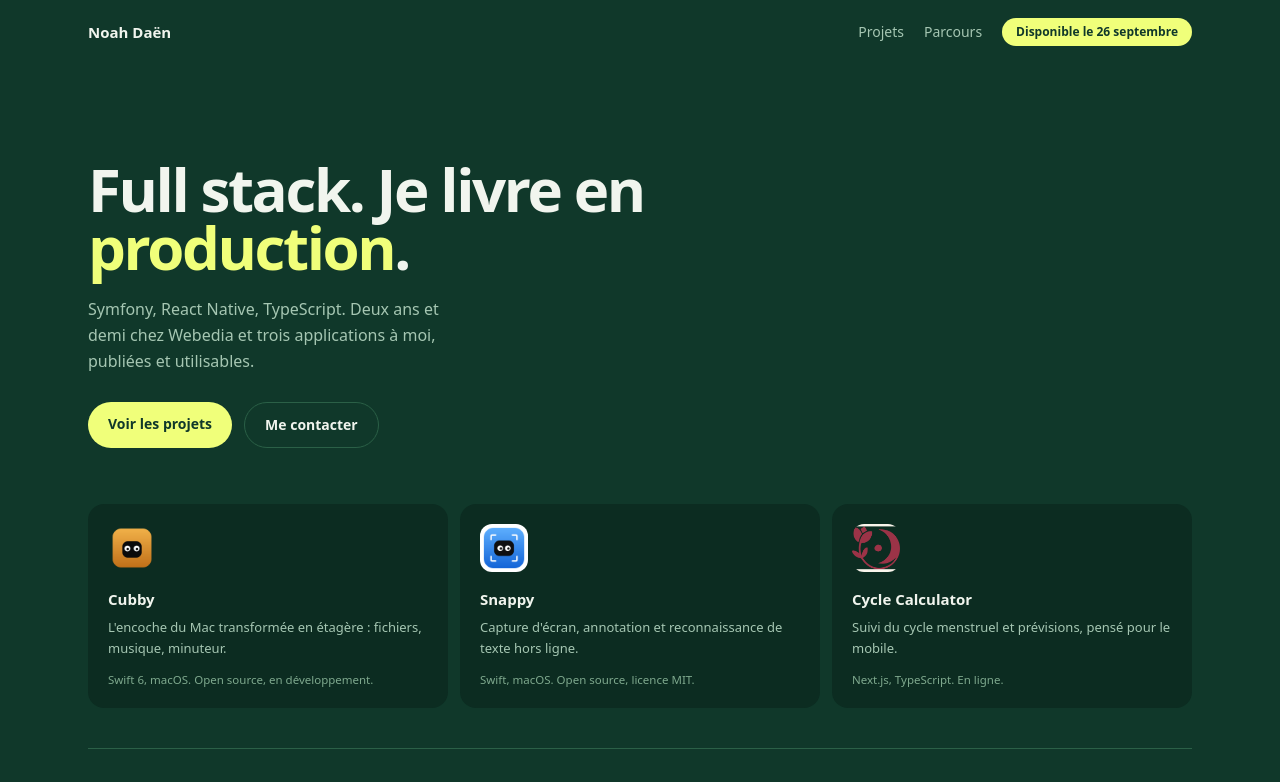
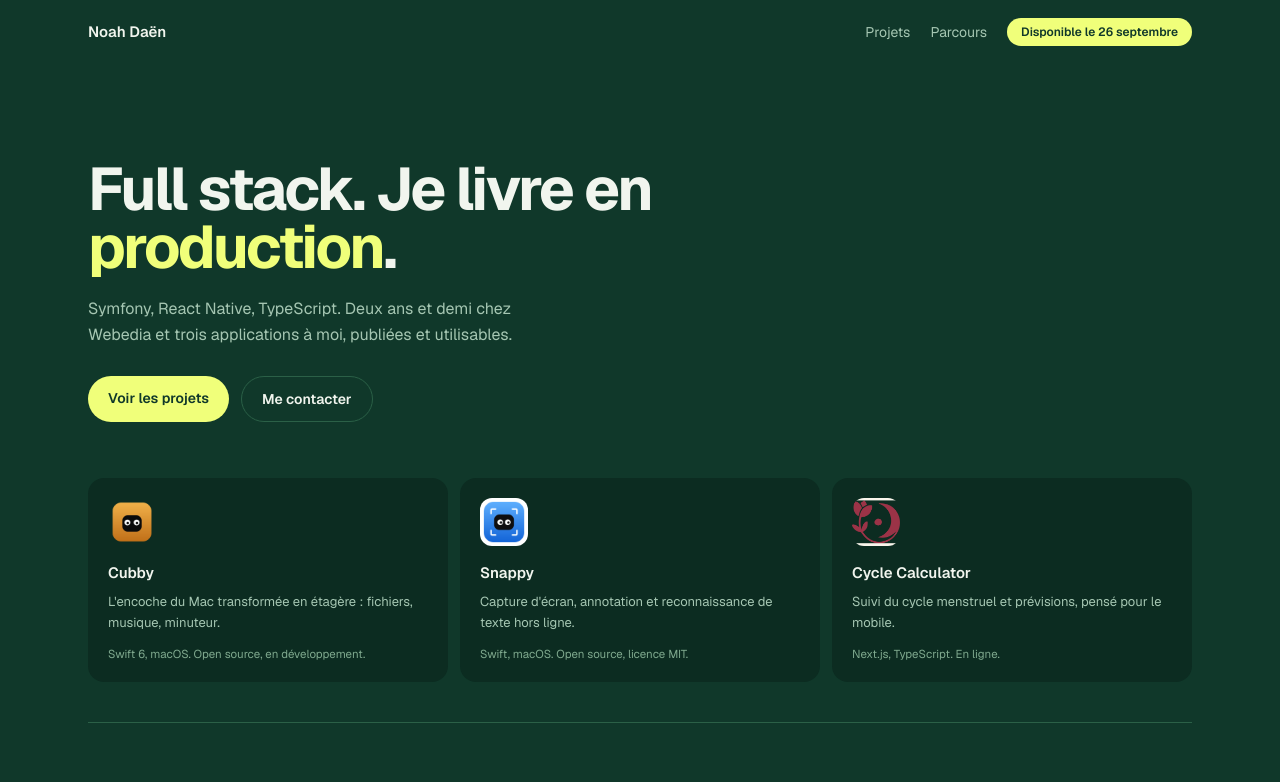
Before and after one commit to ndaen/portfolio, a Next.js app: page / in a window 1280 px wide. Shown: the top 782 px of the page. Built offline with nearby package versions, Linux system fonts and the light colour scheme.

Commit message:
fix: wire tailwind font-sans/font-mono to geist runtime variables

```diff
--- a/src/app/globals.css
+++ b/src/app/globals.css
@@ -9,6 +9,15 @@
   --color-meta: #7FA98E;
   --color-line: #2B6047;
   --radius-tile: 16px;
+}
+
+/* Les variables --font-geist-sans/--font-geist-mono sont posées à l'exécution
+   par `geist/font/*` sur <html> (layout.tsx). @theme inline les relie aux
+   utilitaires Tailwind font-sans/font-mono sans les redéclarer, avec un
+   repli si la variable n'est pas encore posée. */
+@theme inline {
+  --font-sans: var(--font-geist-sans), system-ui, sans-serif;
+  --font-mono: var(--font-geist-mono), ui-monospace, monospace;
 }
 
 html { color-scheme: dark; }
```
